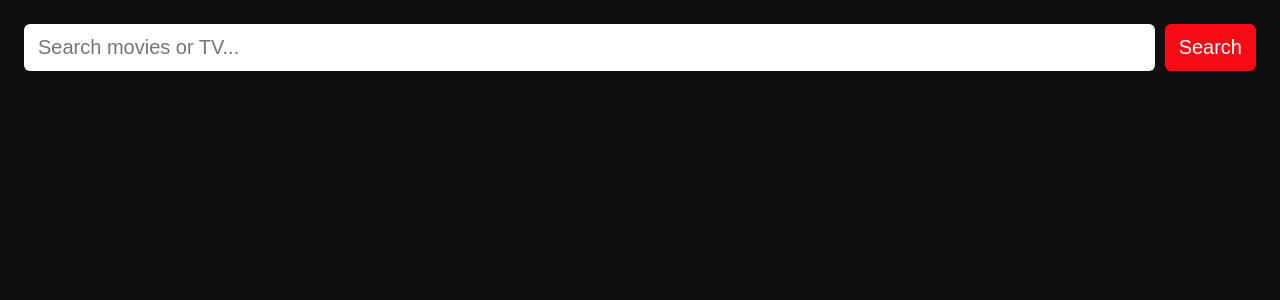
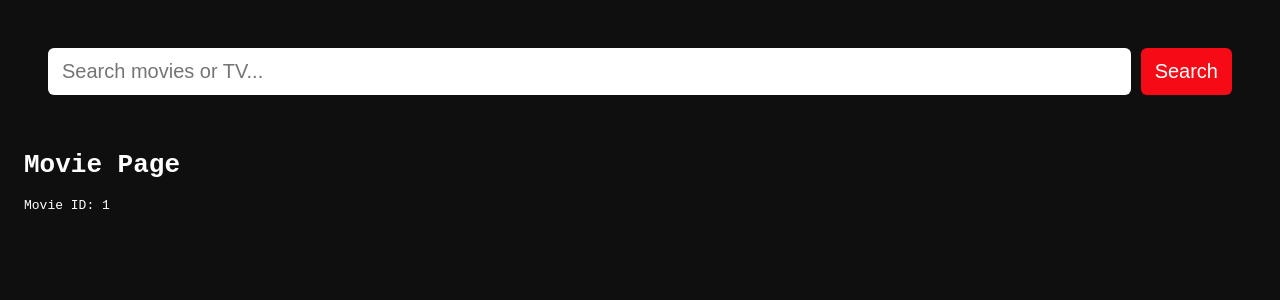
Before and after one commit to wespitia05/ReactJSFavMovieApp, a React (Vite) app in the folder my-react-fav-movie-app/: page /movie/1 in a window 1280 px wide. Shown: the top 300 px of the page. Built offline with nearby package versions, Linux system fonts and the light colour scheme.

Commit message:
imported react-router-dom, moved search bard functionality to searchbar.jsx in components, added it to the main page and can successfully select movie and get taken to that movie page

```diff
--- a/my-react-fav-movie-app/package.json
+++ b/my-react-fav-movie-app/package.json
@@ -11,7 +11,8 @@
   },
   "dependencies": {
     "react": "^19.2.0",
-    "react-dom": "^19.2.0"
+    "react-dom": "^19.2.0",
+    "react-router-dom": "^7.13.0"
   },
   "devDependencies": {
     "@eslint/js": "^9.39.1",
--- a/my-react-fav-movie-app/src/App.jsx
+++ b/my-react-fav-movie-app/src/App.jsx
@@ -1,109 +1,15 @@
-import { useState } from "react";
-import searchMulti from "./api/tmdb";
+import { BrowserRouter, Routes, Route } from "react-router-dom";
+import MainPage from "./pages/MainPage";
+import MoviePage from "./pages/MoviePage.jsx";
 
 function App() {
-    // create state variable query (what user types)
-    // inital state is an empty string
-    // setQuery updates it and triggers a re-render
-    const [query, setQuery] = useState("");
-    // create state variable results (holds list of results)
-    // inital state is an empty array
-    // setResults updates it and triggers a re-render
-    const [results, setResults] = useState([]);
-    // create state variable errors
-    // inital state is an empty string
-    // setError updates it and triggers a re-render
-    const [error, setError] = useState("");
-
-    // this function runs when the form is submitted
-    async function handleSubmit(event) {
-        // stops browser from refreshing the page when you submit the form
-        event.preventDefault();
-
-        // trim() removes leading/trailing whitespace
-        // if user submits empty text or spaces, exit early
-        if (!query.trim()) return;
-
-        // try/catch block so failed network requests wont crash the app
-        try {
-            setError(""); // clears any previous errors
-            // calls searchMulti function with cleaned query
-            // waits for it to finish, data is our json response from the tmdb
-            const data = await searchMulti(query.trim());
-
-            // filters our results to be either movies or tv shows
-            const results = (data.results || []).filter(
-                (item) => item.media_type === "movie" || item.media_type === "tv"
-            );
-
-            // print our results in the console
-            console.log("TMDb results:", data.results);
-            setResults(results);
-        }
-        // catches any error and prints it
-        catch (err) {
-            console.error(err);
-            setResults([]); // clears results array in case of an error
-            setError("Search Failed. Try Again.");
-        }
-    }
-
     return (
-        <div className="movie-app">
-            <div className="search-bar">
-                <form className="search-form" onSubmit={handleSubmit}>
-                    <input
-                        className="search-input"
-                        value={query}
-                        onChange={(event) => setQuery(event.target.value)}
-                        placeholder="Search movies or TV..."
-                    />
-                    <button className="search-button" type="submit">Search</button>
-                </form>
-            </div>
-
-            {error && <p className="error-text">{error}</p>}
-
-            <ul className="results-list">
-                {results.map((item) => {
-                    const title = item.title || item.name;
-                    const year = (item.release_date || item.first_air_date || "").slice(0, 4);
-                    const posterPath = item.poster_path;
-                    const posterUrl = posterPath ? `https://image.tmdb.org/t/p/original${posterPath}`: null;
-
-                    function handleClick() {
-                        console.log("Clicked item:", {
-                            id: item.id,
-                            mediaType: item.media_type,
-                            title,
-                        });
-                    }
-
-                    return (
-                        <li
-                            key={`${item.media_type}-${item.id}`}
-                            className="results-item"
-                            onClick={handleClick}
-                        >
-                            {posterUrl ? (
-                                <img
-                                    src={posterUrl}
-                                    alt={`${title} poster`}
-                                    className="results-poster"
-                                />
-                            ) : (
-                                <div className="poster-placeholder">No Image</div>
-                            )}
-
-                            <div className="results-info">
-                                <span className="results-title">{title}</span>
-                                {year && <span className="results-year"> ({year})</span>}
-                            </div>
-                        </li>
-                    );
-                })}
-            </ul>
-        </div>
+        <BrowserRouter>
+            <Routes>
+                <Route path="/" element={<MainPage />} />
+                <Route path="/movie/:id" element={<MoviePage />} />
+            </Routes>
+        </BrowserRouter>
     );
 }
 
--- a/my-react-fav-movie-app/src/components/SearchBar.jsx
+++ b/my-react-fav-movie-app/src/components/SearchBar.jsx
@@ -0,0 +1,114 @@
+import React, {useState} from "react";
+import searchMulti from "../api/tmdb";
+import {useNavigate} from "react-router-dom";
+
+function SearchBar() {
+    // create state variable query (what user types)
+    // inital state is an empty string
+    // setQuery updates it and triggers a re-render
+    const [query, setQuery] = useState("");
+    // create state variable results (holds list of results)
+    // inital state is an empty array
+    // setResults updates it and triggers a re-render
+    const [results, setResults] = useState([]);
+    // create state variable errors
+    // inital state is an empty string
+    // setError updates it and triggers a re-render
+    const [error, setError] = useState("");
+    // this constant we will use to navigate from one page to the next
+    const navigate = useNavigate();
+
+    // this function runs when the form is submitted
+    async function handleSubmit(event) {
+        // stops browser from refreshing the page when you submit the form
+        event.preventDefault();
+
+        // trim() removes leading/trailing whitespace
+        // if user submits empty text or spaces, exit early
+        if (!query.trim()) return;
+
+        // try/catch block so failed network requests wont crash the app
+        try {
+            setError(""); // clears any previous errors
+            // calls searchMulti function with cleaned query
+            // waits for it to finish, data is our json response from the tmdb
+            const data = await searchMulti(query.trim());
+
+            // filters our results to be either movies or tv shows
+            const results = (data.results || []).filter(
+                (item) => item.media_type === "movie" || item.media_type === "tv"
+            );
+
+            // print our results in the console
+            console.log("TMDb results:", data.results);
+            setResults(results);
+        }
+        // catches any error and prints it
+        catch (err) {
+            console.error(err);
+            setResults([]); // clears results array in case of an error
+            setError("Search Failed. Try Again.");
+        }
+    }
+
+    function handleResultClick(item) {
+        if (item.media_type === "movie") {
+          navigate(`/movie/${item.id}`);
+          return;
+        }
+
+        console.log("TV clicked (route later):", item.id);
+      }
+
+    return (
+        <div className="movie-app">
+            <div className="search-bar">
+                <form className="search-form" onSubmit={handleSubmit}>
+                    <input
+                        className="search-input"
+                        value={query}
+                        onChange={(event) => setQuery(event.target.value)}
+                        placeholder="Search movies or TV..."
+                    />
+                    <button className="search-button" type="submit">Search</button>
+                </form>
+            </div>
+
+            {error && <p className="error-text">{error}</p>}
+
+            <ul className="results-list">
+                {results.map((item) => {
+                    const title = item.title || item.name;
+                    const year = (item.release_date || item.first_air_date || "").slice(0, 4);
+                    const posterPath = item.poster_path;
+                    const posterUrl = posterPath ? `https://image.tmdb.org/t/p/original${posterPath}`: null;
+
+                    return (
+                        <li
+                            key={`${item.media_type}-${item.id}`}
+                            className="results-item"
+                            onClick={() => handleResultClick(item)}
+                        >
+                            {posterUrl ? (
+                                <img
+                                    src={posterUrl}
+                                    alt={`${title} poster`}
+                                    className="results-poster"
+                                />
+                            ) : (
+                                <div className="poster-placeholder">No Image</div>
+                            )}
+
+                            <div className="results-info">
+                                <span className="results-title">{title}</span>
+                                {year && <span className="results-year"> ({year})</span>}
+                            </div>
+                        </li>
+                    );
+                })}
+            </ul>
+        </div>
+    );
+}
+
+export default SearchBar
--- a/my-react-fav-movie-app/src/pages/MainPage.jsx
+++ b/my-react-fav-movie-app/src/pages/MainPage.jsx
@@ -0,0 +1,10 @@
+import SearchBar from "../components/SearchBar";
+
+export default function MainPage() {
+    return (
+        <div className="movie-app">
+            <SearchBar />
+            <p>Main page (we’ll add popular movies/shows next)</p>
+        </div>
+    );
+}
--- a/my-react-fav-movie-app/src/pages/MoviePage.jsx
+++ b/my-react-fav-movie-app/src/pages/MoviePage.jsx
@@ -0,0 +1,16 @@
+import {useParams} from "react-router-dom";
+import SearchBar from "../components/SearchBar.jsx";
+
+function MoviePage() {
+    const { id } = useParams();
+
+    return (
+        <div className="movie-app">
+            <SearchBar />
+            <h1>Movie Page</h1>
+            <p>Movie ID: {id}</p>
+        </div>
+    );
+}
+
+export default MoviePage
```
Also changed, not shown: 1 other file (tests, documents, lock files or other folders).
